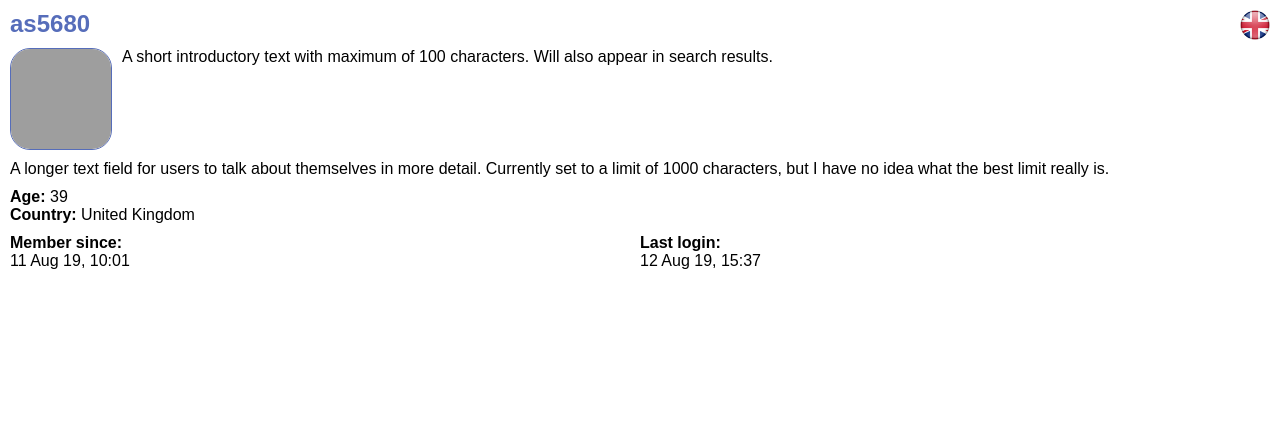
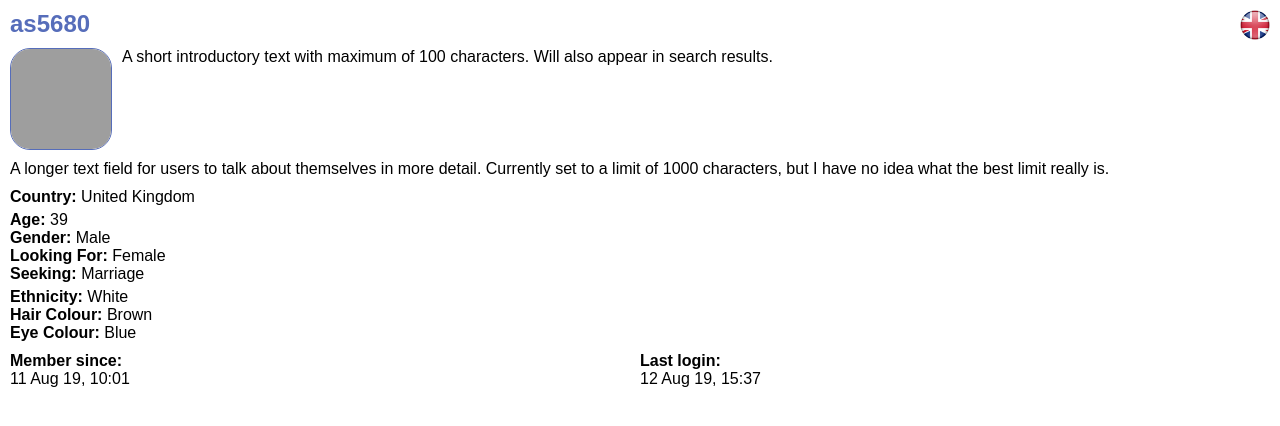
Before and after one commit to andrewhstead/dating-site, a Django app: page /profile/2/ in a window 1280 px wide. Shown: the part 37-463 px from the top of the page. Run offline with Django 3.2, Linux system fonts and the light colour scheme; a user stored in the database is signed in; data comes from the database, SQL or seed files in the repository; both versions use the stored data as it was after the commit; some web fonts are replaced; grey boxes are pictures that could not be loaded.

Commit message:
More fields added to user profile.

```diff
--- a/static/css/default.css
+++ b/static/css/default.css
@@ -190,7 +190,7 @@ input {
     margin: 10px 0;
 }
 #profile-info ul {
-    margin: 0;
+    margin: 5px 0 0 0;
     padding: 0;
     list-style-type: none;
 }
--- a/users/models.py
+++ b/users/models.py
@@ -6,37 +6,37 @@ from django.shortcuts import get_object_or_404
 
 # Options for ethnicity of user.
 ETHNICITY = (
-    ('black', "Black"),
-    ('white', "White"),
-    ('asian', "Asian"),
+    ('Black', "Black"),
+    ('White', "White"),
+    ('Asian', "Asian"),
 )
 
 # Options for hair colour of user.
 HAIR = (
-    ('black', "Black"),
-    ('brown', "Brown"),
-    ('blonde', "Blonde"),
-    ('red', "Red"),
-    ('grey', "Grey"),
-    ('bald', "Bald"),
-    ('other', "Other"),
+    ('Black', "Black"),
+    ('Brown', "Brown"),
+    ('Blonde', "Blonde"),
+    ('Red', "Red"),
+    ('Grey', "Grey"),
+    ('Bald', "Bald"),
+    ('Other', "Other"),
 )
 
 # Options for eye colour of user.
 EYES = (
-    ('brown', "Brown"),
-    ('blue', "Blue"),
-    ('green', "Green"),
-    ('grey', "Grey"),
-    ('other', "Other"),
+    ('Brown', "Brown"),
+    ('Blue', "Blue"),
+    ('Green', "Green"),
+    ('Grey', "Grey"),
+    ('Other', "Other"),
 )
 
 # Options for denomination of user.
 DENOMINATION = (
-    ('catholic', "Catholic"),
-    ('anglican', "Anglican"),
-    ('methodist', "Methodist"),
-    ('baptist', "Baptist"),
+    ('Catholic', "Catholic"),
+    ('Anglican', "Anglican"),
+    ('Methodist', "Methodist"),
+    ('Baptist', "Baptist"),
 )
 
 # Options for diet of user.
@@ -50,15 +50,15 @@ DIET = (
 
 # Options for gender of user and person being sought.
 GENDER = (
-    ('M', "Male"),
-    ('F', "Female"),
+    ('Male', "Male"),
+    ('Female', "Female"),
 )
 
 # Options for type of relationship being sought.
 RELATIONSHIP = (
-    ('friendship', "Friendship"),
-    ('fellowship', "Fellowship"),
-    ('marriage', "Marriage"),
+    ('Friendship', "Friendship"),
+    ('Fellowship', "Fellowship"),
+    ('Marriage', "Marriage"),
 )
 
 
--- a/users/templates/view_profile.html
+++ b/users/templates/view_profile.html
@@ -30,13 +30,65 @@
         {% endif %}
     </section>
 
-    <section id="profile-info" class="flex-container">
+    <section id="profile-info">
+        <ul>
+            <li>
+                <strong>Country:</strong> {{ profile.country }}
+            </li>
+        </ul>
         <ul>
             <li>
                 <strong>Age:</strong> {{ age }}
             </li>
             <li>
-                <strong>Country:</strong> {{ profile.country }}
+                <strong>Gender:</strong>
+                {% if profile.gender %}
+                    {{ profile.gender }}
+                {% else %}
+                    Not Set
+                {% endif %}
+            </li>
+            <li>
+                <strong>Looking For:</strong>
+                {% if profile.looking_for %}
+                    {{ profile.looking_for }}
+                {% else %}
+                    Not Set
+                {% endif %}
+            </li>
+            <li>
+                <strong>Seeking:</strong>
+                {% if profile.relationship %}
+                    {{ profile.relationship }}
+                {% else %}
+                    Not Set
+                {% endif %}
+            </li>
+        </ul>
+        <ul>
+            <li>
+                <strong>Ethnicity:</strong>
+                {% if profile.ethnicity %}
+                    {{ profile.ethnicity }}
+                {% else %}
+                    Not Set
+                {% endif %}
+            </li>
+            <li>
+                <strong>Hair Colour:</strong>
+                {% if profile.hair %}
+                    {{ profile.hair }}
+                {% else %}
+                    Not Set
+                {% endif %}
+            </li>
+            <li>
+                <strong>Eye Colour:</strong>
+                {% if profile.eyes %}
+                    {{ profile.eyes }}
+                {% else %}
+                    Not Set
+                {% endif %}
             </li>
         </ul>
     </section>
```
Also changed, not shown: users/forms.py (+8 -2 lines), db.sqlite3.
